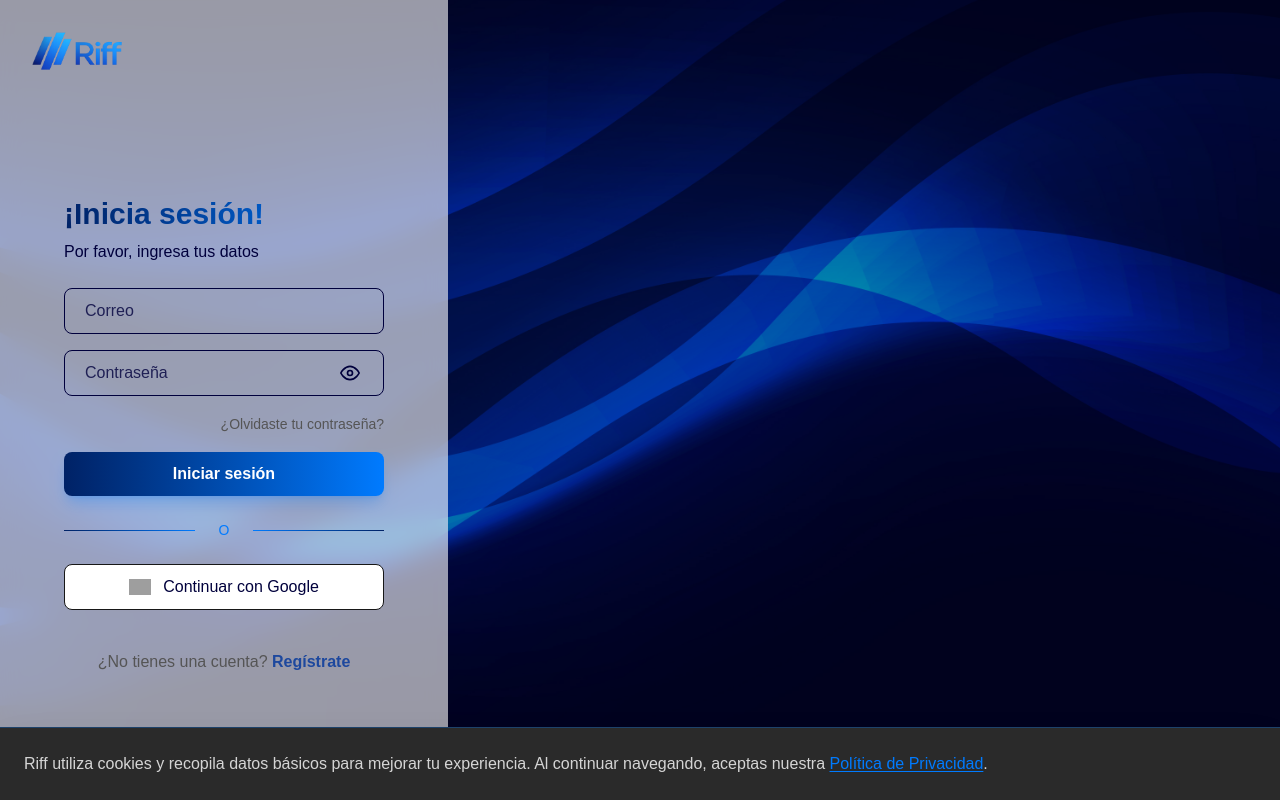
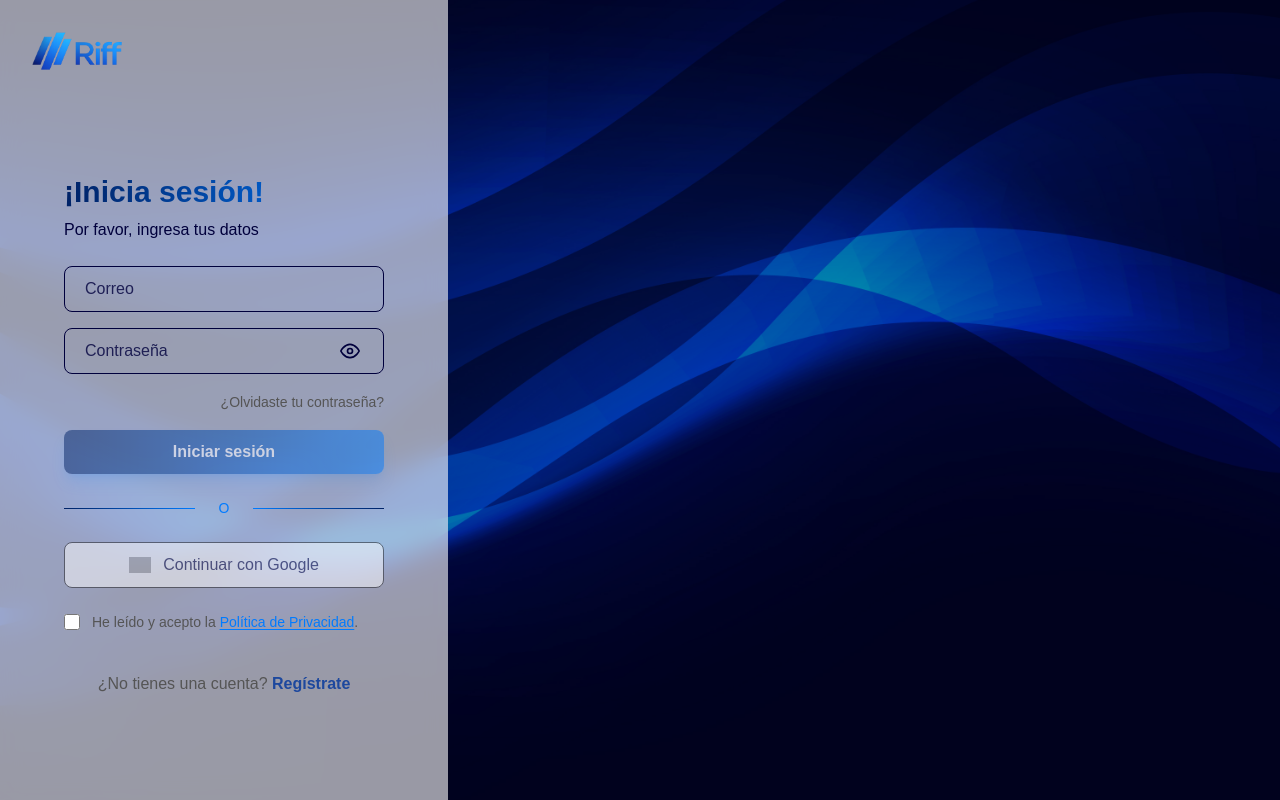
Before and after one commit to Riff-UP/frontend, a Next.js app: page /login in a window 1280 px wide. Built offline with nearby package versions, Linux system fonts and the light colour scheme; no server answers; grey boxes are pictures that could not be loaded.

Commit message:
political

```diff
--- a/src/app/components/auth/Login.tsx
+++ b/src/app/components/auth/Login.tsx
@@ -8,6 +8,7 @@ import { useLogin } from "../../hooks/useLogin";
 
 export default function Login() {
   const [showPassword, setShowPassword] = useState(false);
+  const [acceptedPrivacy, setAcceptedPrivacy] = useState(false);
 
   const {
     formData,
@@ -85,7 +86,7 @@ export default function Login() {
 
         <button
           type="submit"
-          disabled={loading}
+          disabled={loading || !acceptedPrivacy}
           className="w-full py-2.5
                     bg-gradient-to-r from-riff-primary-dark to-riff-primary
                     text-white font-semibold rounded-lg
@@ -116,7 +117,7 @@ export default function Login() {
 
       <button
         onClick={handleGoogleLogin}
-        disabled={loading}
+        disabled={loading || !acceptedPrivacy}
         className="w-full py-2.5 bg-white border-1 rounded-lg
                    flex items-center justify-center gap-3
                    hover:border-riff-primary
@@ -135,6 +136,22 @@ export default function Login() {
         </span>
       </button>
 
+      <label className="flex items-start gap-3 text-xs sm:text-sm text-riff-text-secondary">
+        <input
+          type="checkbox"
+          checked={acceptedPrivacy}
+          onChange={(e) => setAcceptedPrivacy(e.target.checked)}
+          className="mt-0.5 h-4 w-4 rounded border border-riff-login accent-riff-primary"
+        />
+        <span>
+          He leído y acepto la{' '}
+          <Link href="/privacy" className="text-riff-primary hover:text-riff-primary-dark underline underline-offset-2">
+            Política de Privacidad
+          </Link>
+          .
+        </span>
+      </label>
+
       {/* Link a registro */}
       <p className="text-center text-riff-text-secondary pt-4">
         ¿No tienes una cuenta?{" "}
--- a/src/app/components/auth/Register.tsx
+++ b/src/app/components/auth/Register.tsx
@@ -9,6 +9,7 @@ import { useRegister } from "../../hooks/useRegister";
 export default function Register() {
   const [showPassword, setShowPassword] = useState(false);
   const [showConfirmPassword, setShowConfirmPassword] = useState(false);
+  const [acceptedPrivacy, setAcceptedPrivacy] = useState(false);
 
   const {
     formData,
@@ -137,7 +138,7 @@ export default function Register() {
         {/* Botón Registrarse */}
         <button
           type="submit"
-          disabled={loading}
+          disabled={loading || !acceptedPrivacy}
           className="w-full py-2.5
                     bg-gradient-to-r from-riff-primary-dark to-riff-primary
                     text-white font-semibold rounded-lg
@@ -170,7 +171,7 @@ export default function Register() {
       {/* Botón Google */}
       <button
         onClick={handleGoogleRegister}
-        disabled={loading}
+        disabled={loading || !acceptedPrivacy}
         className="w-full py-2.5 bg-white border-1 rounded-lg
                    flex items-center justify-center gap-3
                    hover:border-riff-primary
@@ -189,6 +190,22 @@ export default function Register() {
         </span>
       </button>
 
+      <label className="flex items-start gap-3 text-xs sm:text-sm text-riff-text-secondary">
+        <input
+          type="checkbox"
+          checked={acceptedPrivacy}
+          onChange={(e) => setAcceptedPrivacy(e.target.checked)}
+          className="mt-0.5 h-4 w-4 rounded border border-riff-login accent-riff-primary"
+        />
+        <span>
+          He leído y acepto la{' '}
+          <Link href="/privacy" className="text-riff-primary hover:text-riff-primary-dark underline underline-offset-2">
+            Política de Privacidad
+          </Link>
+          .
+        </span>
+      </label>
+
       {/* Link a login */}
       <p className="text-center text-riff-text-secondary pt-4">
         ¿Ya tienes una cuenta?{" "}
--- a/src/app/components/common/PrivacyBanner.tsx
+++ b/src/app/components/common/PrivacyBanner.tsx
@@ -3,7 +3,11 @@
 import { useState, useEffect } from 'react';
 import Link from 'next/link';
 
-export default function PrivacyBanner() {
+interface PrivacyBannerProps {
+  variant?: 'fixed' | 'inline';
+}
+
+export default function PrivacyBanner({ variant = 'fixed' }: PrivacyBannerProps) {
   const [isVisible, setIsVisible] = useState(false);
 
   useEffect(() => {
@@ -22,6 +26,28 @@ export default function PrivacyBanner() {
 
   if (!isVisible) return null;
 
+  if (variant === 'inline') {
+    return (
+      <div className="rounded-lg border border-riff-primary/25 bg-white/5 p-3 sm:p-4">
+        <div className="flex flex-col sm:flex-row sm:items-center sm:justify-between gap-3">
+          <p className="text-white/80 text-xs sm:text-sm text-center sm:text-left sm:flex-1">
+            Riff utiliza cookies y recopila datos básicos. Al continuar, aceptas nuestra{' '}
+            <Link href="/privacy" className="text-riff-primary hover:text-riff-registro font-medium underline underline-offset-2 transition-colors">
+              Política de Privacidad
+            </Link>
+            .
+          </p>
+          <button
+            onClick={handleAccept}
+            className="w-full sm:w-auto px-4 py-2 bg-linear-to-r from-riff-primary-dark to-riff-primary text-white rounded-sm font-medium text-xs sm:text-sm hover:opacity-90 transition-opacity whitespace-nowrap"
+          >
+            Entendido
+          </button>
+        </div>
+      </div>
+    );
+  }
+
   return (
     <div className="fixed bottom-0 left-0 right-0 z-50 bg-riff-header border-t border-riff-primary/30 p-4 sm:p-6 shadow-2xl animate-in slide-in-from-bottom-full duration-500">
       <div className="max-w-7xl mx-auto flex flex-col sm:flex-row items-center justify-between gap-4">
@@ -31,7 +57,12 @@ export default function PrivacyBanner() {
             Política de Privacidad
           </Link>.
         </p>
-
+        <button
+          onClick={handleAccept}
+          className="w-full sm:w-auto px-6 py-2.5 bg-linear-to-r from-riff-primary-dark to-riff-primary text-white rounded-sm font-medium text-sm hover:opacity-90 transition-opacity whitespace-nowrap"
+        >
+          Entendido
+        </button>
       </div>
     </div>
   );
--- a/src/app/login/page.tsx
+++ b/src/app/login/page.tsx
@@ -1,11 +1,9 @@
 import { Suspense } from "react";
 import AuthLayout from "../components/auth/AuthLayout";
 import Login from "../components/auth/Login";
-import PrivacyBanner from "../components/common/PrivacyBanner";
 
 export default function LoginPage() {
   return (
-    <>
     <AuthLayout>
       <Suspense fallback={
         <div className="flex items-center justify-center py-12">
@@ -18,7 +16,5 @@ export default function LoginPage() {
         <Login />
       </Suspense>
     </AuthLayout>
-      <PrivacyBanner />
-    </>
   );
 }
--- a/src/app/register/page.tsx
+++ b/src/app/register/page.tsx
@@ -1,14 +1,10 @@
 import AuthLayout from "../components/auth/AuthLayout";
 import Register from "../components/auth/Register";
-import PrivacyBanner from "../components/common/PrivacyBanner";
 
 export default function RegisterPage() {
   return (
-    <>
-      <AuthLayout>
-        <Register />
-      </AuthLayout>
-      <PrivacyBanner />
-    </>
+    <AuthLayout>
+      <Register />
+    </AuthLayout>
   );
 }
```
Lines whose indentation alone changed are shown as unchanged.
